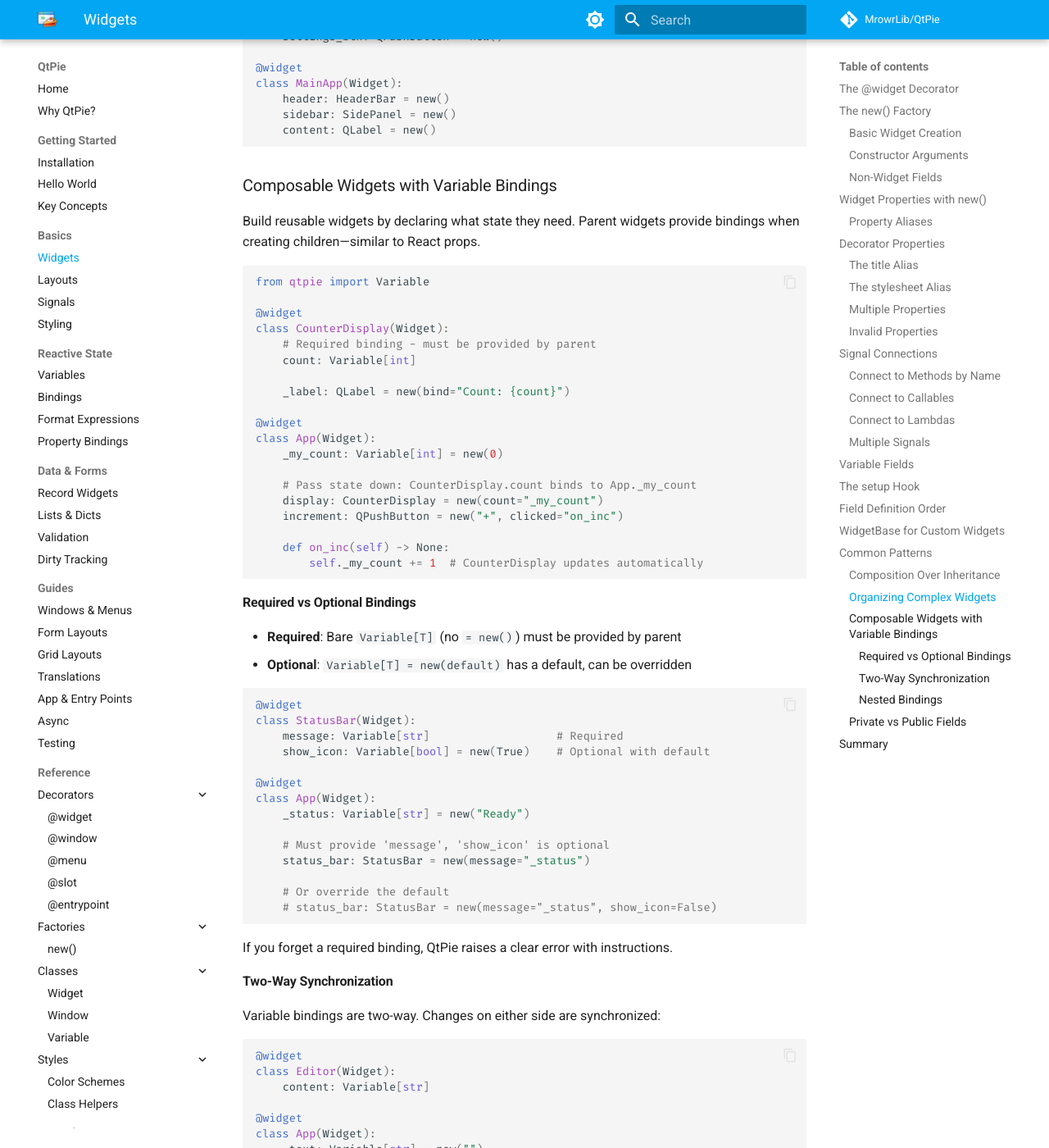
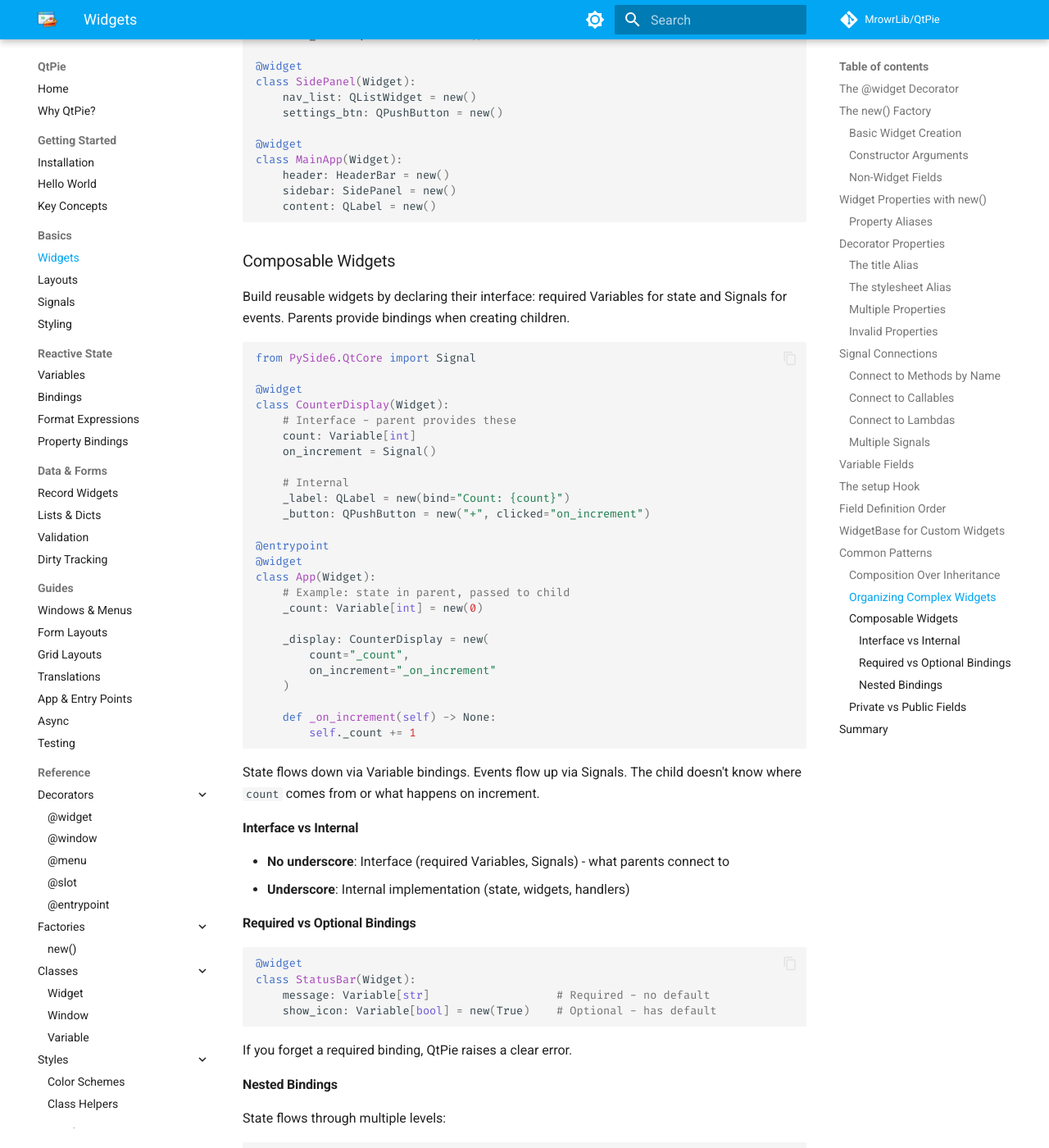
Before and after one commit to MrowrLib/QtPie, an MkDocs documentation site: the page built from docs/basics/widgets.md, in a window 1280 px wide and 1400 px high, scrolled down 7668 px. Shown: the whole window at 82% size. Built offline with MkDocs 1.6.1 and Material for MkDocs 9.7.7, drawn with Linux system fonts in a browser that asks for light colours; comment, search, counter and statistics services are not loaded; some of the changed text lies outside the part shown.

Commit message:
Doc updates mostly composable widgets

````diff
--- a/docs/basics/widgets.md
+++ b/docs/basics/widgets.md
@@ -1,6 +1,8 @@
 # Widgets
 
 Widgets are the building blocks of QtPie applications. The `Widget` class provides a declarative way to define Qt widgets with automatic layout, reactive state, and signal connections.
+
+QtPie widgets are **composable**: child widgets declare their interface (Variables and Signals), parents provide bindings. State flows down, events flow up. See [Composable Widgets](#composable-widgets) for the full pattern.
 
 ## The @widget Decorator
 
@@ -371,77 +373,59 @@ class MainApp(Widget):
     content: QLabel = new()
 ```
 
-### Composable Widgets with Variable Bindings
+### Composable Widgets
 
-Build reusable widgets by declaring what state they need. Parent widgets provide bindings when creating children—similar to React props.
+Build reusable widgets by declaring their interface: required Variables for state and Signals for events. Parents provide bindings when creating children.
 
 ```python
-from qtpie import Variable
+from PySide6.QtCore import Signal
 
 @widget
 class CounterDisplay(Widget):
-    # Required binding - must be provided by parent
+    # Interface - parent provides these
     count: Variable[int]
+    on_increment = Signal()
 
+    # Internal
     _label: QLabel = new(bind="Count: {count}")
+    _button: QPushButton = new("+", clicked="on_increment")
 
+@entrypoint
 @widget
 class App(Widget):
-    _my_count: Variable[int] = new(0)
+    # Example: state in parent, passed to child
+    _count: Variable[int] = new(0)
 
-    # Pass state down: CounterDisplay.count binds to App._my_count
-    display: CounterDisplay = new(count="_my_count")
-    increment: QPushButton = new("+", clicked="on_inc")
+    _display: CounterDisplay = new(
+        count="_count",
+        on_increment="_on_increment"
+    )
 
-    def on_inc(self) -> None:
-        self._my_count += 1  # CounterDisplay updates automatically
+    def _on_increment(self) -> None:
+        self._count += 1
 ```
 
+State flows down via Variable bindings. Events flow up via Signals. The child doesn't know where `count` comes from or what happens on increment.
+
+#### Interface vs Internal
+
+- **No underscore**: Interface (required Variables, Signals) - what parents connect to
+- **Underscore**: Internal implementation (state, widgets, handlers)
+
 #### Required vs Optional Bindings
-
-- **Required**: Bare `Variable[T]` (no `= new()`) must be provided by parent
-- **Optional**: `Variable[T] = new(default)` has a default, can be overridden
 
 ```python
 @widget
 class StatusBar(Widget):
-    message: Variable[str]                   # Required
-    show_icon: Variable[bool] = new(True)    # Optional with default
-
-@widget
-class App(Widget):
-    _status: Variable[str] = new("Ready")
-
-    # Must provide 'message', 'show_icon' is optional
-    status_bar: StatusBar = new(message="_status")
-
-    # Or override the default
-    # status_bar: StatusBar = new(message="_status", show_icon=False)
+    message: Variable[str]                   # Required - no default
+    show_icon: Variable[bool] = new(True)    # Optional - has default
 ```
 
-If you forget a required binding, QtPie raises a clear error with instructions.
-
-#### Two-Way Synchronization
-
-Variable bindings are two-way. Changes on either side are synchronized:
-
-```python
-@widget
-class Editor(Widget):
-    content: Variable[str]
-
-@widget
-class App(Widget):
-    _text: Variable[str] = new("")
-    editor: Editor = new(content="_text")
-
-    def reset(self) -> None:
-        self._text.value = ""  # Editor.content also becomes ""
-```
+If you forget a required binding, QtPie raises a clear error.
 
 #### Nested Bindings
 
-State flows down through multiple levels:
+State flows through multiple levels:
 
 ```python
 @widget
@@ -451,18 +435,16 @@ class ThemeLabel(Widget):
 
 @widget
 class ThemedPanel(Widget):
-    theme: Variable[str]  # Required, passed down to child
-    label: ThemeLabel = new(theme="theme")
+    theme: Variable[str]
+    _label: ThemeLabel = new(theme="theme")  # Pass through
 
 @widget
 class App(Widget):
     _theme: Variable[str] = new("dark")
-    panel: ThemedPanel = new(theme="_theme")
+    _panel: ThemedPanel = new(theme="_theme")
+```
 
-    def toggle(self) -> None:
-        self._theme.value = "light" if self._theme.value == "dark" else "dark"
-        # ThemeLabel updates automatically through the chain!
-```
+Changing `App._theme` updates `ThemeLabel` automatically through the chain.
 
 ### Private vs Public Fields
 
````
Also changed, not shown: docs/start/concepts.md (+18 -9 lines), docs/why-qtpie.md (+2 -1 lines).
